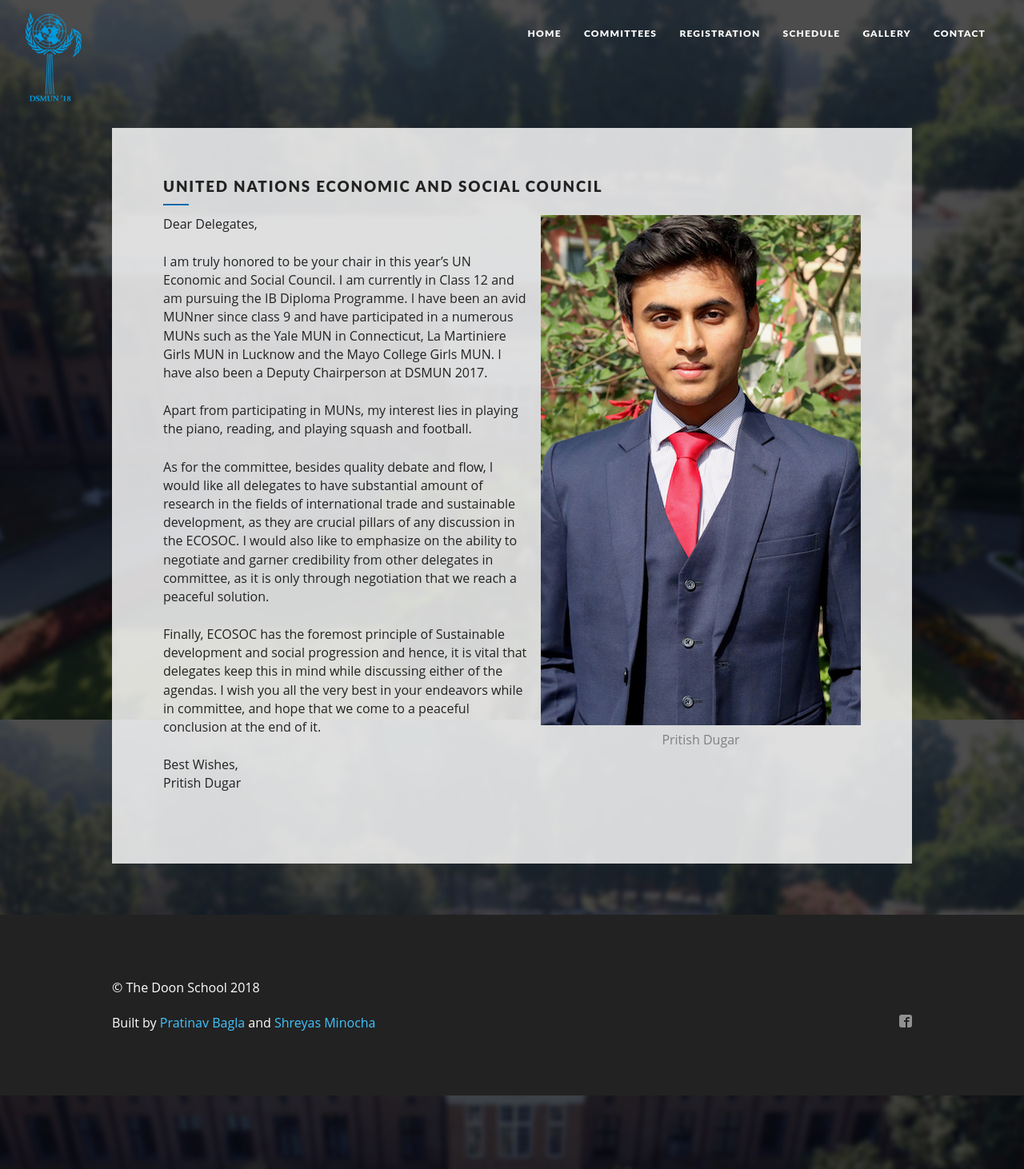
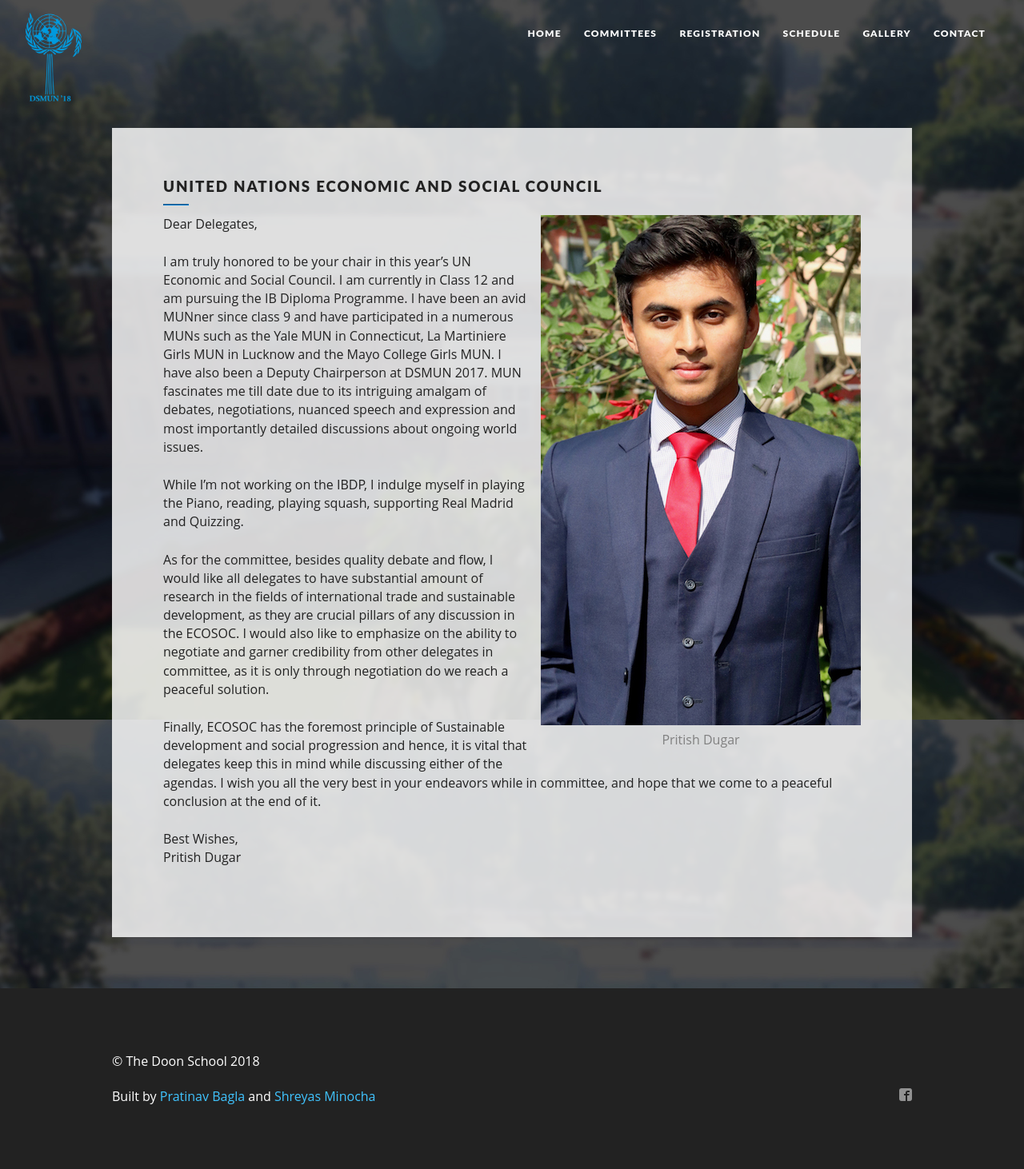
Before and after one commit to pratinav/dsmun18.com, a Jekyll site: the page built from _committees/ecosoc.md, in a window 1280 px wide. Shown: the whole page at 80% size. Built offline with Jekyll 4.4.1, drawn with Linux system fonts in a browser that asks for light colours; some web fonts are replaced; a script that is not in the unit is left out.

Commit message:
Update the ECOSOC write-up

```diff
--- a/_committees/ecosoc.md
+++ b/_committees/ecosoc.md
@@ -5,11 +5,11 @@ chair: Pritish Dugar
 
 Dear Delegates,
 
-I am truly honored to be your chair in this year’s UN Economic and Social Council. I am currently in Class 12 and am pursuing the IB Diploma Programme. I have been an avid MUNner since class 9 and have participated in a numerous MUNs such as the Yale MUN in Connecticut, La Martiniere Girls MUN in Lucknow and the Mayo College Girls MUN. I have also been a Deputy Chairperson at DSMUN 2017.
+I am truly honored to be your chair in this year’s UN Economic and Social Council. I am currently in Class 12 and am pursuing the IB Diploma Programme. I have been an avid MUNner since class 9 and have participated in a numerous MUNs such as the Yale MUN in Connecticut, La Martiniere Girls MUN in Lucknow and the Mayo College Girls MUN. I have also been a Deputy Chairperson at DSMUN 2017. MUN fascinates me till date due to its intriguing amalgam of debates, negotiations, nuanced speech and expression and most importantly detailed discussions about ongoing world issues.
 
-Apart from participating in MUNs, my interest lies in playing the piano, reading, and playing squash and football.
+While I’m not working on the IBDP, I indulge myself in playing the Piano, reading, playing squash, supporting Real Madrid and Quizzing.
 
-As for the committee, besides quality debate and flow, I would like all delegates to have substantial amount of research in the fields of international trade and sustainable development, as they are crucial pillars of any discussion in the ECOSOC. I would also like to emphasize on the ability to negotiate and garner credibility from other delegates in committee, as it is only through negotiation that we reach a peaceful solution.
+As for the committee, besides quality debate and flow, I would like all delegates to have substantial amount of research in the fields of international trade and sustainable development, as they are crucial pillars of any discussion in the ECOSOC. I would also like to emphasize on the ability to negotiate and garner credibility from other delegates in committee, as it is only through negotiation do we reach a peaceful solution.
 
 Finally, ECOSOC has the foremost principle of Sustainable development and social progression and hence, it is vital that delegates keep this in mind while discussing either of the agendas. I wish you all the very best in your endeavors while in committee, and hope that we come to a peaceful conclusion at the end of it.
 
```
